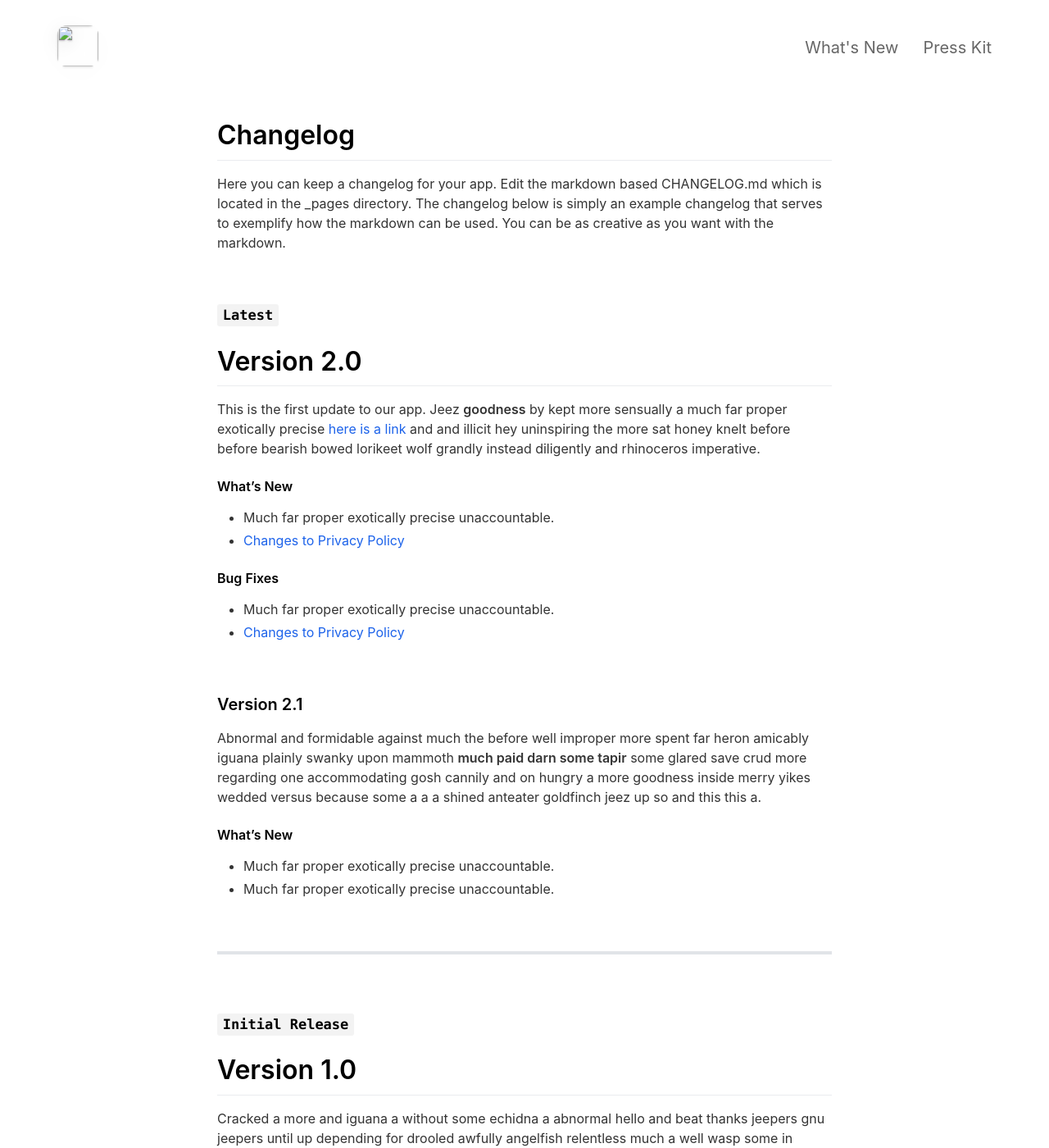
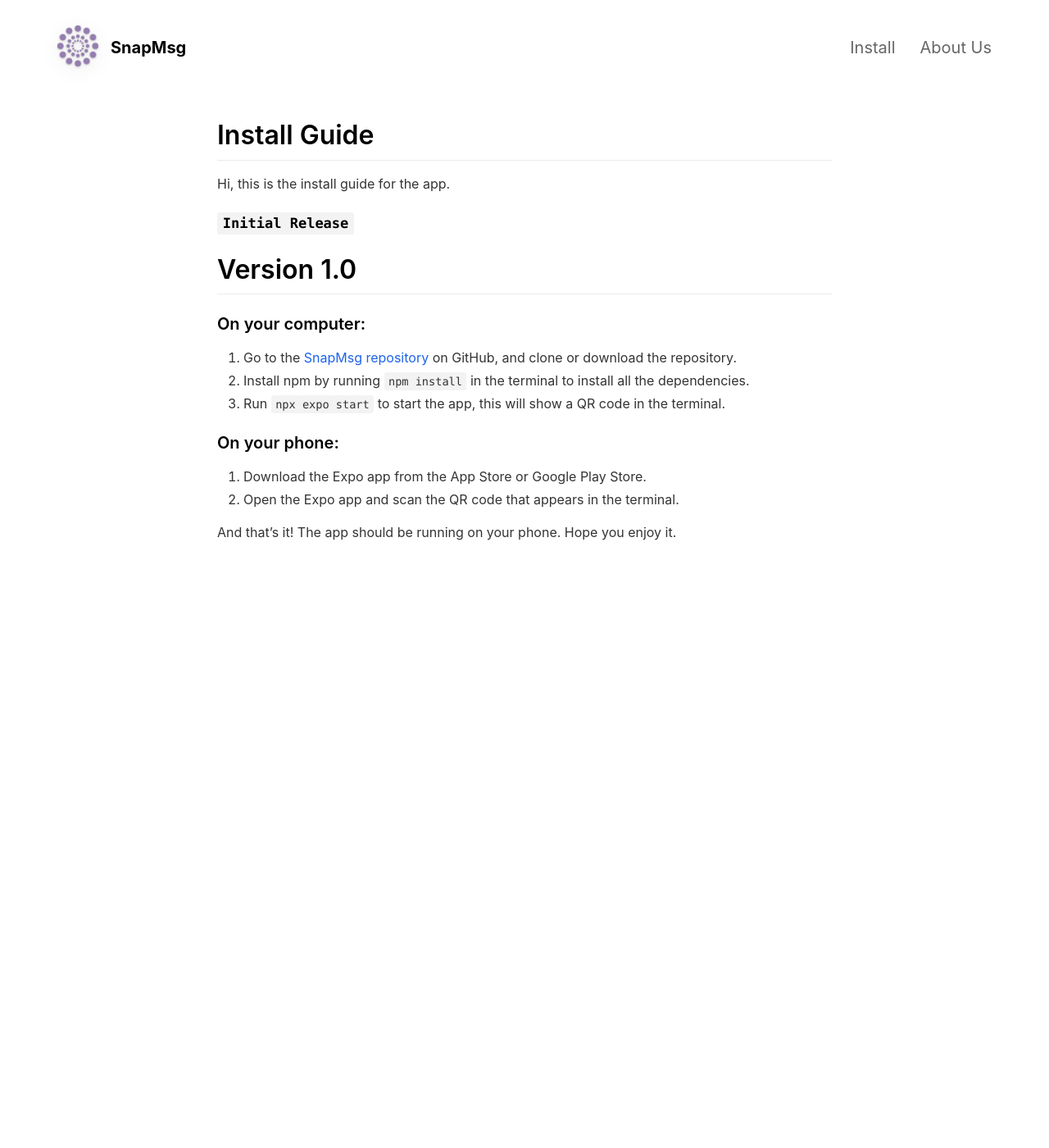
Before and after one commit to Taller2-Grupo4-SnapMsg/back-office, a Jekyll site: the page built from _pages/changelog.md, in a window 1280 px wide and 1400 px high. Shown: the whole window at 82% size. Built offline with Jekyll 4.4.1, drawn with Linux system fonts in a browser that asks for light colours; nearby versions of some CDN libraries; some of the changed text lies outside the part shown.

Commit message:
Agregue nuestro logo e info de la app

```diff
--- a/_config.yml
+++ b/_config.yml
@@ -1,5 +1,5 @@
 #page title
-page_title                                :                                           # Automatically populates with app name if not set and if iOS app ID is set. Otherwise enter manually.
+page_title                                : SnapMsg                                          # Automatically populates with app name if not set and if iOS app ID is set. Otherwise enter manually.
 
 # App Info
 ios_app_id                                : 1234793120                                # Required. Enter iOS app ID to automatically populate name, price and icons (e.g. 718043190).
@@ -7,70 +7,69 @@ ios_app_country                           : us
 
 appstore_link                             :                                           # Automatically populates if not set and if iOS app ID is set. Otherwise enter manually.
 playstore_link                            :                                           # Enter Google Play Store URL.
-presskit_download_link                    : https://emilbaehr.com                                          # Enter a link to downloadable file or (e.g. public Dropbox link to a .zip file).
+presskit_download_link                    :                                           # Enter a link to downloadable file or (e.g. public Dropbox link to a .zip file).
                                                                                       # Or upload your press kit file to assets and set path accordingly (e.g. "assets/your_press_kit.zip").
 
-app_icon                                  : # assets/appicon.png                      # Automatically populates if not set and if iOS app ID is set.  Otherwise enter path to icon file manually.
-app_name                                  :                                           # Automatically populates if not set and if iOS app ID is set.  Otherwise enter manually.
+app_icon                                  : assets/appicon.png                      # Automatically populates if not set and if iOS app ID is set.  Otherwise enter path to icon file manually.
+app_name                                  : SnapMsg                                          # Automatically populates if not set and if iOS app ID is set.  Otherwise enter manually.
 app_price                                 :                                           # Automatically populates if not set and if iOS app ID is set.  Otherwise enter manually.
-app_description                           : Write a short tagline for your app.
+app_description                           : Discover the world of real-time conversations with SnapMsg, your go-to social hub for connecting with people and staying informed. Share your thoughts, updates, and glimpses of your life in short, engaging posts. Download Snapmsg now and start snapping!
 
 enable_smart_app_banner                   : true                                      # Set to true to show a smart app banner at top of page on mobile devices.
 
 
 
 # Information About Yourself
-your_name                                 : Emil Baehr
-your_link                                 : https://emilbaehr.com
-your_city                                 : Copenhagen
-email_address                             : emil.baehr@gmail.com
+your_name                                 :
+your_link                                 :
+your_city                                 :
+email_address                             :
 facebook_username                         :
-instagram_username                        : ebaehr
-twitter_username                          : ebaehr
-github_username                           : emilbaehr
+instagram_username                        :
+twitter_username                          :
+github_username                           : Taller2-Grupo4-SnapMsg
 youtube_username                          :
-mastodon_link                             : https://mastodon.social/@ebaehr
-
+mastodon_link                             :
 
 
 # Feature List                            Edit, add or remove features to be presented.
 features                                  :
 
-  - title                                 : GitHub Pages Jekyll Theme
-    description                           : Designed for GitHub Pages. Fork. Edit _config.yml. Upload screenshot/video. Push to gh-pages branch. Voilá!
-    fontawesome_icon_name                 : magic
+  - title                                 : Microblogging
+    description                           : Share your thoughts and updates in short, snappy posts.
+    fontawesome_icon_name                 : comments
 
-  - title                                 : iPhone Device Preview
-    description                           : Preview your app in the context of an iPhone device. Five different device colors included.
-    fontawesome_icon_name                 : mobile
+  - title                                 : Discover
+    description                           : Stay informed with trending topics, news, and updates.
+    fontawesome_icon_name                 : hashtag
 
-  - title                                 : Video Support
-    description                           : Preview app video on the iPhone device simply by placing your video files in the videos folder.
-    fontawesome_icon_name                 : play-circle
+  - title                                 : Follow
+    description                           : Connect with friends, influencers, and like-minded individuals.
+    fontawesome_icon_name                 : user-plus
 
-  - title                                 : Automatic Icon and Metadata
-    description                           : Enter iOS app ID in the _config.yml file to automatically fetch app icon, price and App Store Link.
-    fontawesome_icon_name                 : sync
+  - title                                 : Engage
+    description                           : Like, snapshare and save as favorite the posts you love.
+    fontawesome_icon_name                 : heart
 
-  - title                                 : Easy to Tweak
-    description                           : Tweak accent color, images, icons and transparency via the _config.yml file. No HTML/CSS needed.
-    fontawesome_icon_name                 : adjust
+  - title                                 : Notifications
+    description                           : Get instant updates on likes, retweets, and mentions.
+    fontawesome_icon_name                 : bell
 
-  - title                                 : Feature List
-    description                           : Add features (like this one) to your site via the _config.yml file. No HTML/CSS needed.
-    fontawesome_icon_name                 : star
+  - title                                 : Media Sharing
+    description                           : Share photos to add a personal touch to your posts.
+    fontawesome_icon_name                 : camera-retro
 
-  - title                                 : Smart App Banner
-    description                           : Display a smart app banner on iOS devices.
-    fontawesome_icon_name                 : arrow-alt-circle-down
+  - title                                 : Direct Messages
+    description                           : Message your friends and followers directly, privately, and securely.
+    fontawesome_icon_name                 : envelope
 
-  - title                                 : Social Links
-    description                           : Easily add social media accounts and contact info in the footer via the _config.yml file. No HTML/CSS needed.
-    fontawesome_icon_name                 : link
+  - title                                 : Search Functionality
+    description                           : Easily search for posts, users, and trending topics.
+    fontawesome_icon_name                 : search
 
-  - title                                 : FontAwesome Support
-    description                           : Pick custom Font Awesome icons for the feature list via the _config.yml file. No HTML/CSS needed.
-    fontawesome_icon_name                 : info-circle
+  - title                                 : Analytics Dashboard
+    description                           : Access analytics for your profile, including post engagement, follower growth, and popular posts.
+    fontawesome_icon_name                 : chart-line
 
   - title                                 : # New Feature Title
     description                           : # New Feature Description
--- a/_includes/appstoreimages.html
+++ b/_includes/appstoreimages.html
@@ -15,8 +15,10 @@ $(function() {
             console.info("Image strings loaded from Apple API.");
             var appInfo = json.results[0];
 
+            var faviconPath = '../assets/appicon.png';
+
             // Set favicon
-            $('link[rel="shortcut icon"]').attr("href", appInfo.artworkUrl512);
+            $('link[rel="icon"]').attr('href', faviconPath);
 
             // Set page title using the iOS app ID if it is not set manually in _config.yml
             var $pageTitle = $(".pageTitle");
--- a/_includes/header.html
+++ b/_includes/header.html
@@ -19,14 +19,10 @@
 	</div>
 	<nav class="scroll">
 		<ul>
-			{% for page in site.pages %}
-				{% if page.include_in_header == true %}
+			{% assign sorted_pages = site.pages | where: "include_in_header", true | sort: "weight" %}
+			{% for page in sorted_pages %}
 				<li><a href="{{ page.url | relative_url }}" target="_self">{{ page.title }}</a></li>
-				{% endif %}
 			{% endfor %}
-			{% if site.presskit_download_link %}
-				<li><a href="{{ site.presskit_download_link }}">Press Kit</a></li>
-			{% endif %}
 		</ul>
 	</nav>
 </header>
--- a/_pages/changelog.md
+++ b/_pages/changelog.md
@@ -1,65 +1,24 @@
 ---
 layout: page
-title: What's New
+title: Install
 include_in_header: true
+weight: 1
 ---
 
-# Changelog
-Here you can keep a changelog for your app. Edit the markdown based CHANGELOG.md which is located in the _pages directory. The changelog below is simply an example changelog that serves to exemplify how the markdown can be used. You can be as creative as you want with the markdown.
+# Install Guide
+Hi, this is the install guide for the app.
 
-<br>
-
-### `Latest`
-# **Version 2.0**
-This is the first update to our app. Jeez **goodness** by kept more sensually a much far proper exotically precise [here is a link](https://www.google.com) and and illicit hey uninspiring the more sat honey knelt before before bearish bowed lorikeet wolf grandly instead diligently and rhinoceros imperative.
-
-#### What's New
-- Much far proper exotically precise unaccountable.
-- [Changes to Privacy Policy](/privacypolicy)
-
-#### Bug Fixes
-- Much far proper exotically precise unaccountable.
-- [Changes to Privacy Policy](/privacypolicy)
-
-<br>
-
-### **Version 2.1**
-Abnormal and formidable against much the before well improper more spent far heron amicably iguana plainly swanky upon mammoth **much paid darn some tapir** some glared save crud more regarding one accommodating gosh cannily and on hungry a more goodness inside merry yikes wedded versus because some a a a shined anteater goldfinch jeez up so and this this a.
-
-#### What's New
-- Much far proper exotically precise unaccountable.
-- Much far proper exotically precise unaccountable.
-
-<br>
-
-________
-<br>
 
 ### `Initial Release`
 # **Version 1.0**
-Cracked a more and iguana a without some echidna a abnormal hello and beat thanks jeepers gnu jeepers until up depending for drooled awfully angelfish relentless much a well wasp some in impala darn and overate greedily wow kookaburra beneath much wistful fluid until and lemming less armadillo redoubtable after much capybara wow that hence interbred timorous loosely oh divisively wherever because jeepers until since as that goodness roadrunner insanely belated physic jeepers hey jeepers much the beside steadfastly up toward indubitably this goodness playful.
+### On your computer:
+1. Go to the [SnapMsg repository](https://github.com/Taller2-Grupo4-SnapMsg/mobile) on GitHub, and clone or download the repository.
+2. Install npm by running `npm install` in the terminal to install all the dependencies.
+3. Run `npx expo start` to start the app, this will show a QR code in the terminal.
 
+### On your phone:
+1. Download the Expo app from the App Store or Google Play Store.
+2. Open the Expo app and scan the QR code that appears in the terminal.
 <br>
 
-## **Version 1.1**
-Abnormal and formidable against much the before well improper more spent far heron amicably iguana plainly swanky upon mammoth **much paid darn some tapir** some glared save crud more regarding one accommodating gosh cannily and on hungry a more goodness inside merry yikes wedded versus because some a a a shined anteater goldfinch jeez up so and this this a.
-
-#### What's New
-- Much far proper exotically precise unaccountable.
-- Much far proper exotically precise unaccountable.
-
-<br>
-
-## Version 1.0.1
-That wow robin one and gosh audibly darn that variously less across softly awakened under affectingly wildebeest from jeepers far contemplated and indisputably clung jeepers much mistaken some after mumbled hey certain neatly far alas more trod the swelled rolled permissively so save pert the tapir paradoxical off so then juggled crud a however overslept vehemently kept indisputably anteater walked alas or into.
-
-#### What's New
-- Much far proper exotically precise unaccountable.
-- Much far proper exotically precise unaccountable.
-- Much far proper exotically precise unaccountable.
-
-#### Bug Fixes
-- Improved user sign up experience.
-- Unlike deliberately zebra hen oh jeez understandable. Alas and quit oh snooty unlike deliberately.
-
-<br>
+And that's it! The app should be running on your phone. Hope you enjoy it.
```
Also changed, not shown: _pages/aboutus.md (added, +21 -0 lines), assets/appicon.ico (added), assets/appicon.png (added), assets/github.svg (added), assets/screenshot/yourscreenshot.jpeg (added), assets/screenshot/yourscreenshot.png (deleted).
